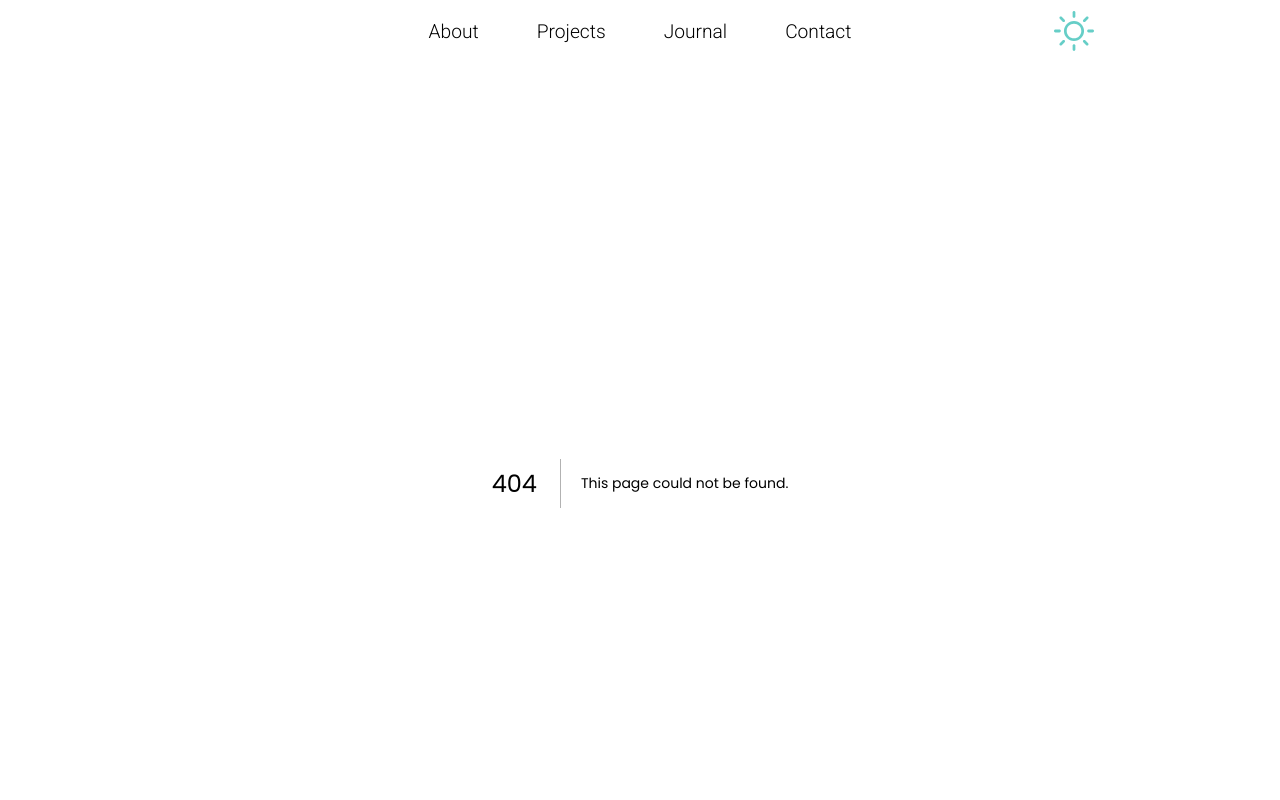
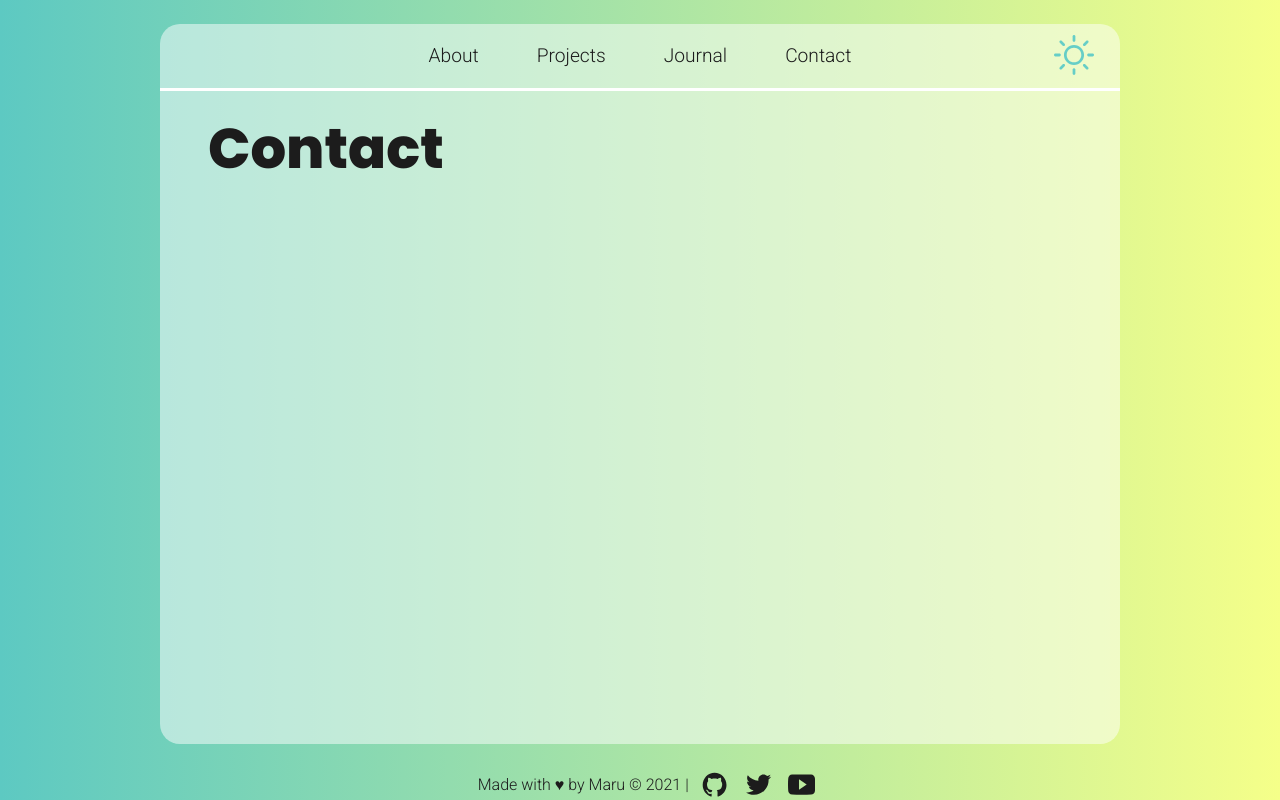
Before and after one commit to marugy99/marucodes, a Next.js app: page /contact in a window 1280 px wide. Before the commit this address had no page. Shown: the top 800 px of the page. Built offline with nearby package versions, Linux system fonts and the light colour scheme.

Commit message:
Fixed page titles

```diff
--- a/components/Head.js
+++ b/components/Head.js
@@ -3,7 +3,7 @@ import Head from 'next/head'
 const Header = ({ title }) => {
     return (
         <Head>
-        <title>{title}</title>
+        <title>{title} | Call me Maru</title>
         <meta name="description" content="Personal website" />
         <link rel="icon" href="/favicon.ico" />
       </Head>
--- a/components/Navbar.js
+++ b/components/Navbar.js
@@ -50,10 +50,10 @@ const Navbar = () => {
                 <Link href="/projects">
                     <li><a>Projects</a></li>
                 </Link>
-                <Link href="/posts">
+                <Link href="/journal">
                     <li><a>Journal</a></li>
                 </Link>
-                <Link href="/posts">
+                <Link href="/contact">
                     <li><a>Contact</a></li>
                 </Link>
             </ul>
--- /dev/null
+++ b/pages/contact.js
@@ -0,0 +1,12 @@
+import Head from "../components/Head";
+
+const Contact = () => {
+    return (
+        <section>
+            <Head title="Contact"/>
+            <h1>Contact</h1>
+        </section>
+     );
+}
+
+export default Contact;
--- a/pages/index.js
+++ b/pages/index.js
@@ -3,7 +3,7 @@ import Head from "../components/Head"
 export default function Home() {
   return (
     <section>
-      <Head title="Call me Maru"/>
+      <Head title="About"/>
 
       <header>
         <img src="/Maru.jpeg" alt="Maru profile pic" />
--- a/pages/posts/index.js
+++ b/pages/journal/index.js
@@ -2,13 +2,15 @@ import client from "../../client";
 import BlockContent from "@sanity/block-content-to-react"
 import Link from "next/link"
 import { checkObj, formatDate } from "../../functions/coolFunctions";
+import Head from "../../components/Head";
 
 const Posts = ({ postsData }) => {
     return (
         <>
+            <Head title="Journal"/>
             {
                 postsData && postsData.map((post, index) => (
-                    <Link href={`/posts/${post.slug.current}`} key={index}>
+                    <Link href={`/journal/${post.slug.current}`} key={index}>
                         <a>
                             <article>
                                 <h1>{post.title}</h1>
--- a/pages/projects/index.js
+++ b/pages/projects/index.js
@@ -1,10 +1,12 @@
 import client from "../../client";
 import BlockContent from "@sanity/block-content-to-react"
 import { checkObj } from "../../functions/coolFunctions";
+import Head from "../../components/Head";
 
 const Projects = ({ projectsData }) => {
     return (
         <section>
+            <Head title="Projects"/>
             <h1>My projects</h1>
             {
                 projectsData.map((project, index) => (
```
Also changed, not shown: pages/journal/[slug].js (renamed from pages/posts/[slug].js).
